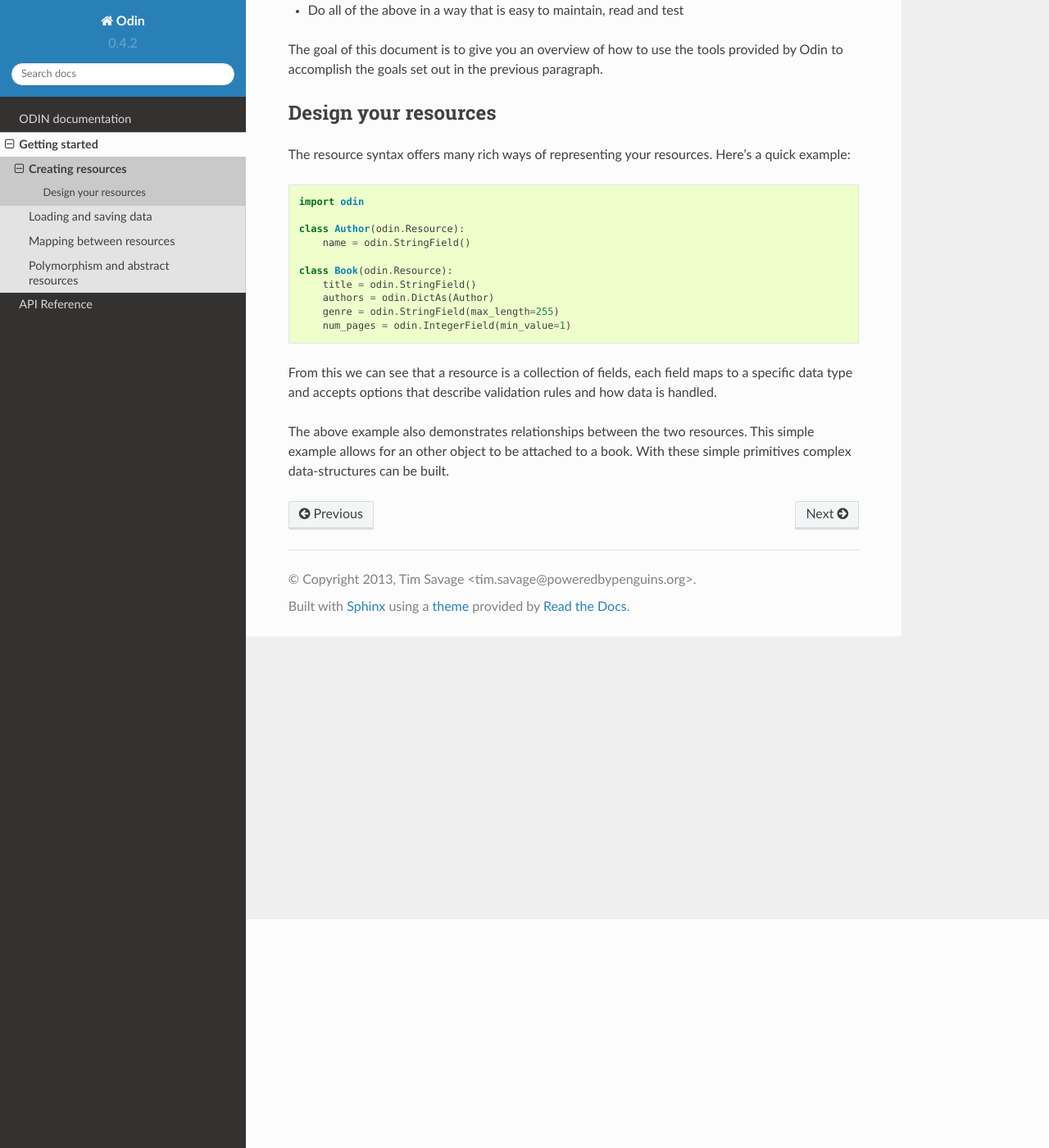
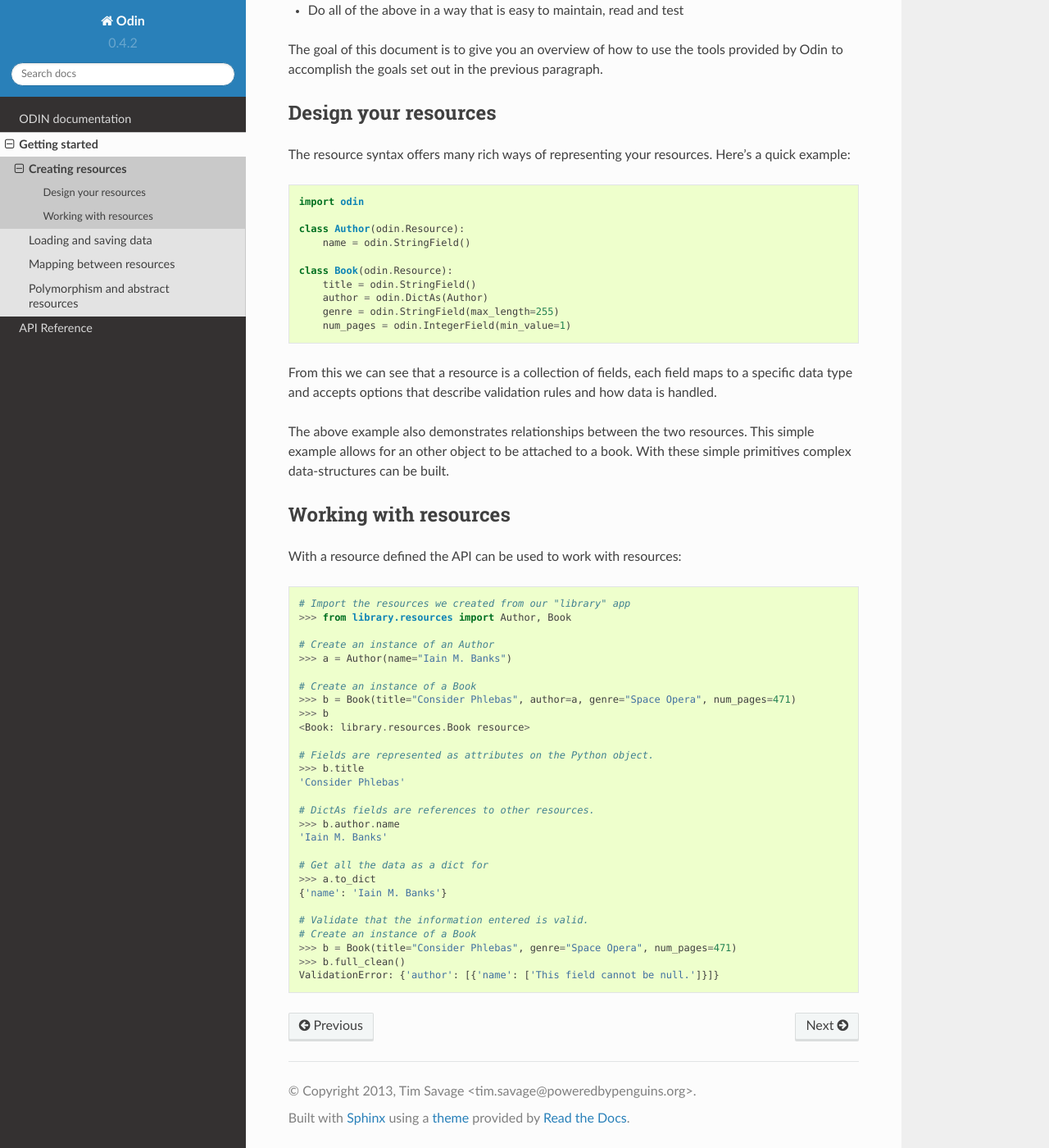
Before and after one commit to python-odin/odin, a Sphinx documentation site: the page built from docs/intro/creating-resources.rst, in a window 1280 px wide and 1400 px high, scrolled down 279 px. Shown: the whole window at 82% size. Built offline with Sphinx 7.4.7 and the Read the Docs theme 2.0.0, drawn with Linux system fonts in a browser that asks for light colours.

Commit message:
Updated overview of creating resources

```diff
--- a/docs/intro/creating-resources.rst
+++ b/docs/intro/creating-resources.rst
@@ -24,7 +24,7 @@ The resource syntax offers many rich ways of representing your resources. Here's
 
     class Book(odin.Resource):
         title = odin.StringField()
-        authors = odin.DictAs(Author)
+        author = odin.DictAs(Author)
         genre = odin.StringField(max_length=255)
         num_pages = odin.IntegerField(min_value=1)
 
@@ -34,3 +34,37 @@ options that describe validation rules and how data is handled.
 
 The above example also demonstrates relationships between the two resources. This simple example allows for an other
 object to be attached to a book. With these simple primitives complex data-structures can be built.
+
+Working with resources
+======================
+
+With a resource defined the API can be used to work with resources::
+
+    # Import the resources we created from our "library" app
+    >>> from library.resources import Author, Book
+
+    # Create an instance of an Author
+    >>> a = Author(name="Iain M. Banks")
+
+    # Create an instance of a Book
+    >>> b = Book(title="Consider Phlebas", author=a, genre="Space Opera", num_pages=471)
+    >>> b
+    <Book: library.resources.Book resource>
+
+    # Fields are represented as attributes on the Python object.
+    >>> b.title
+    'Consider Phlebas'
+
+    # DictAs fields are references to other resources.
+    >>> b.author.name
+    'Iain M. Banks'
+
+    # Get all the data as a dict for
+    >>> a.to_dict
+    {'name': 'Iain M. Banks'}
+
+    # Validate that the information entered is valid.
+    # Create an instance of a Book
+    >>> b = Book(title="Consider Phlebas", genre="Space Opera", num_pages=471)
+    >>> b.full_clean()
+    ValidationError: {'author': [{'name': ['This field cannot be null.']}]}
```
Also changed, not shown: docs/fields.rst (deleted, +0 -304 lines).
